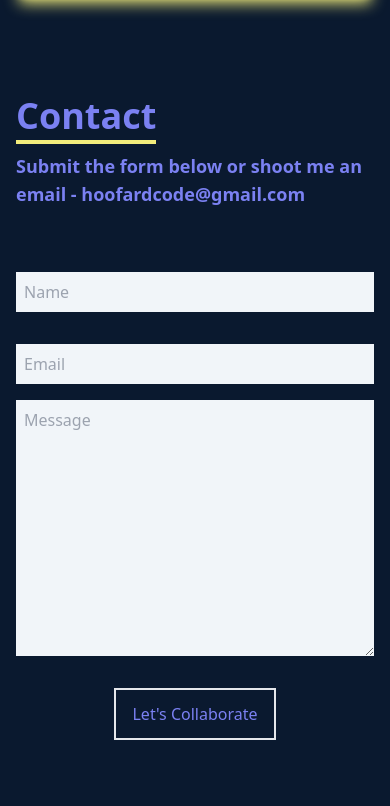
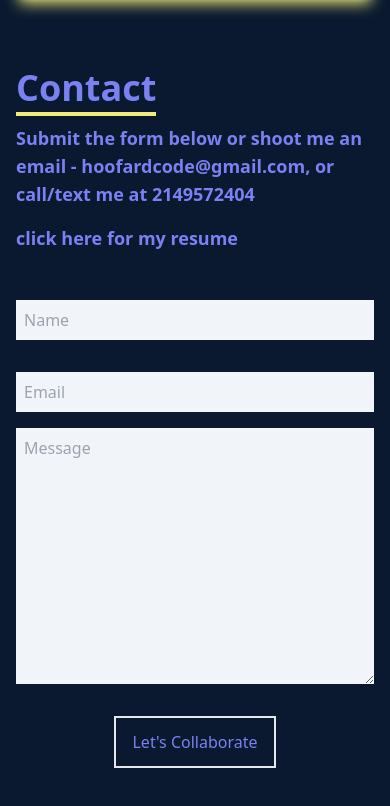
Before and after one commit to hoofmonger/hoofard-code-portfolio, a React (Create React App) app: page / in a window 390 px wide. Shown: the part 3450-4256 px from the top of the page. Built offline with nearby package versions, Linux system fonts and the light colour scheme.

Commit message:
added link to resume on mobile devices

```diff
--- a/src/components/Contact.jsx
+++ b/src/components/Contact.jsx
@@ -9,8 +9,10 @@ const Contact = () => {
                 Contact
                 </p>
                 <p className='py-4 text-lg font-semibold'>
-                    Submit the form below or shoot me an email - hoofardcode@gmail.com
-                </p></div>
+                    Submit the form below or shoot me an email - hoofardcode@gmail.com, or call/text me at 2149572404
+                </p>
+                <a className='text-lg py-2 font-semibold sm:hidden' href="https://drive.google.com/file/d/1xuKqkrkP0lworyFprc9FHr1dlbApcWx7/view?usp=drive_link"> click here for my resume</a>
+                </div>
                 <input className='my-4 p-2 bg-slate-100'type="text" name="name" placeholder='Name' />
                 <input className='my-4 p-2 bg-slate-100' type="text" name="email" placeholder='Email' />
                 <textarea className='bg-slate-100 p-2' name="message" rows="10" placeholder='Message'></textarea>
```
